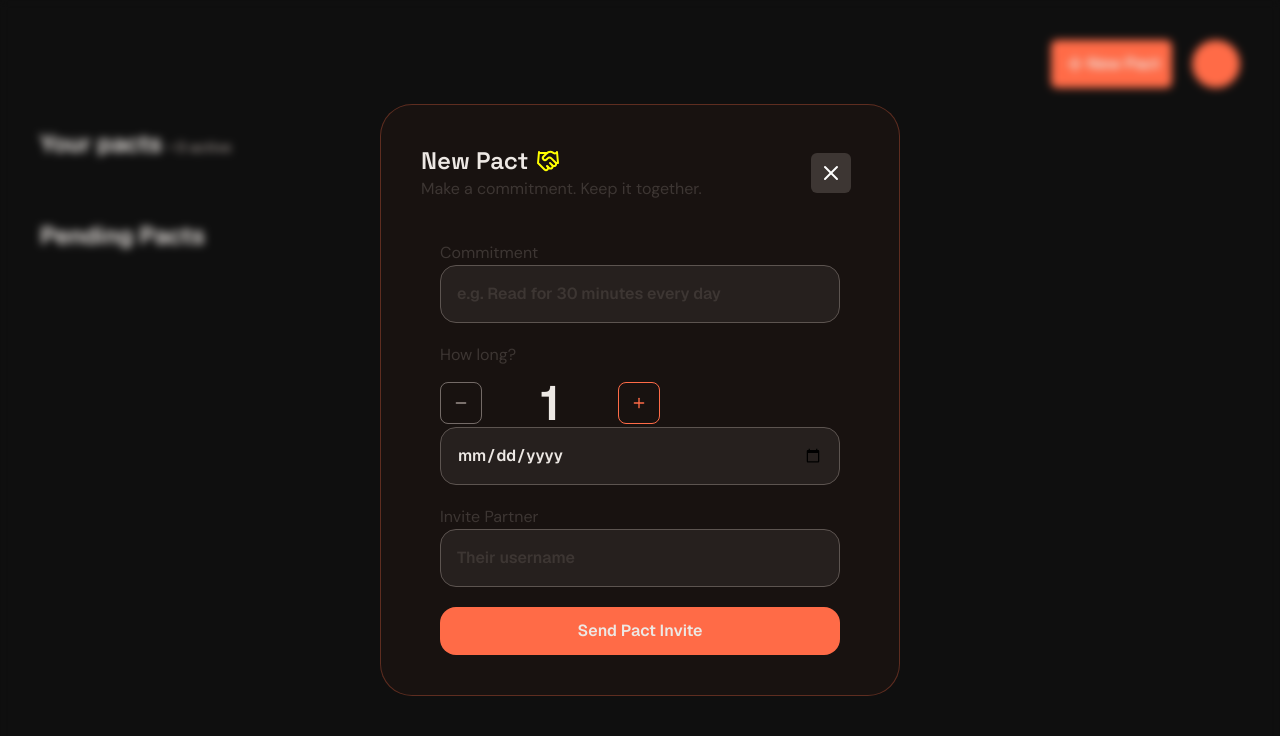
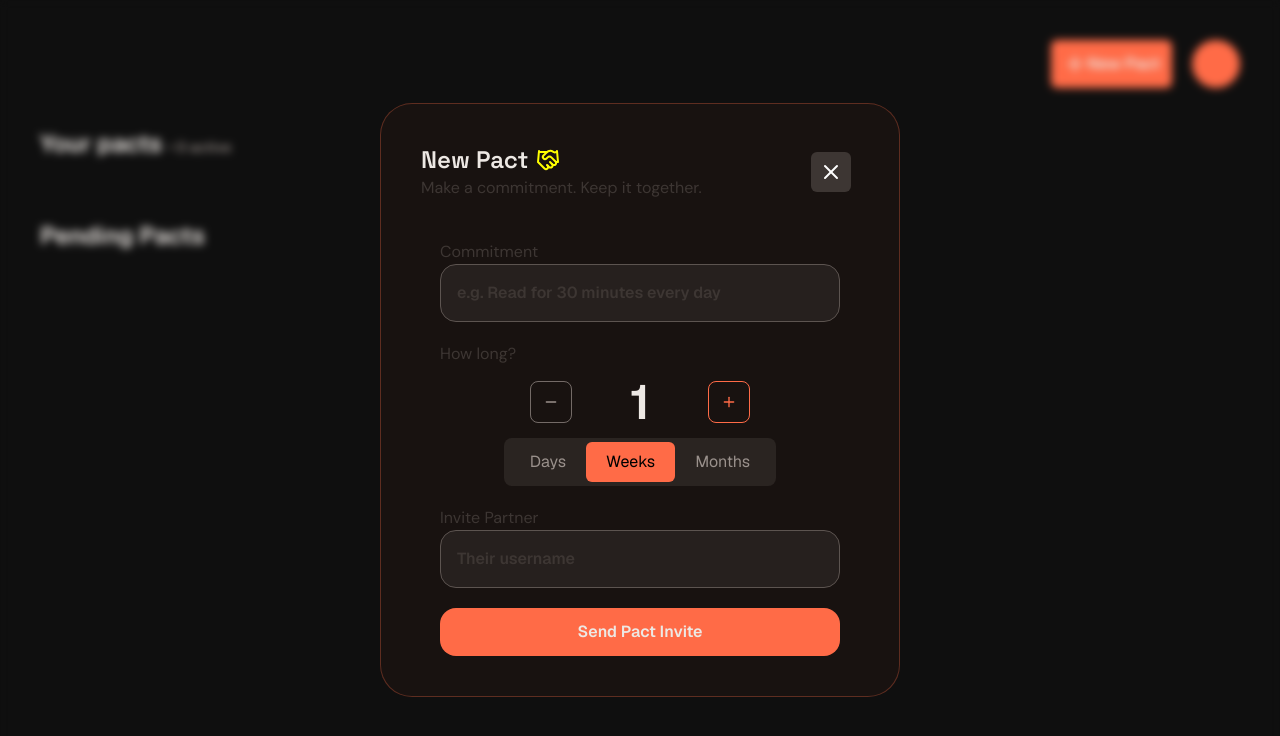
Before and after one commit to jordanfulawka/pact, a Next.js app in the folder client/: page /dashboard in a window 1280 px wide. Both pictures are taken after a click on the button "New Pact". Shown: the top 736 px of the page. Built offline with nearby package versions, Linux system fonts and the light colour scheme.

Commit message:
feat: replace end-date picker with duration + unit selector for new pacts

```diff
--- a/client/components/CreatePactModal.tsx
+++ b/client/components/CreatePactModal.tsx
@@ -88,10 +88,12 @@ function CreatePactModal({
                 className='p-4 bg-text-tertiary/40 w-100 rounded-2xl text-text-primary font-semibold border border-text-label focus:border-primary-accent focus:outline focus:outline-primary-accent'
               />
             </div>
-            <div className='flex flex-col'>
+            <div className='flex flex-col w-100 '>
               <label className='font-body text-text-tertiary'>How long?</label>
-              <div className='flex items-center justify-between gap-8 mt-3 w-55'>
+              <div className=' flex flex-col items-center gap-3'>
+                <div className='flex items-center justify-between gap-8 mt-3 w-55 '>
                   <button
+                    type='button'
                     className='border border-text-secondary/70 w-fit p-3 rounded-lg'
                     onClick={() => {
                       if (duration === 1) return;
@@ -104,18 +106,49 @@ function CreatePactModal({
                     {duration}
                   </span>
                   <button
+                    type='button'
                     className='border border-primary-accent w-fit p-3 rounded-lg'
                     onClick={() => setDuration((prev) => prev + 1)}
                   >
                     <Plus color='#ff6b47' size={16} />
                   </button>
                 </div>
-              <input
-                type='date'
-                value={endDate}
-                onChange={(e) => setEndDate(e.target.value)}
-                className='p-4 bg-text-tertiary/40 w-100 rounded-2xl text-text-primary font-semibold border border-text-label focus:border-primary-accent focus:outline focus:outline-primary-accent'
-              />
+                <div className='flex justify-around bg-text-tertiary/50 w-fit rounded-lg px-1.5 py-1'>
+                  <button
+                    type='button'
+                    className={`py-2 px-5 rounded-md ${durationUnit === 'days' ? 'bg-primary-accent ' : ''}`}
+                    onClick={() => setDurationUnit('days')}
+                  >
+                    <span
+                      className={` ${durationUnit === 'days' ? 'text-black' : 'text-text-secondary'}`}
+                    >
+                      Days
+                    </span>
+                  </button>
+                  <button
+                    type='button'
+                    className={`py-2 px-5 rounded-md ${durationUnit === 'weeks' ? 'bg-primary-accent' : ''}`}
+                    onClick={() => setDurationUnit('weeks')}
+                  >
+                    <span
+                      className={` ${durationUnit === 'weeks' ? 'text-black' : 'text-text-secondary'}`}
+                    >
+                      Weeks
+                    </span>
+                  </button>
+                  <button
+                    type='button'
+                    className={`py-2 px-5 rounded-md ${durationUnit === 'months' ? 'bg-primary-accent' : ''}`}
+                    onClick={() => setDurationUnit('months')}
+                  >
+                    <span
+                      className={` ${durationUnit === 'months' ? 'text-black' : 'text-text-secondary'}`}
+                    >
+                      Months
+                    </span>
+                  </button>
+                </div>
+              </div>
             </div>
             <div className='flex flex-col'>
               <label className='font-body text-text-tertiary'>
--- a/client/components/PendingPactCard.tsx
+++ b/client/components/PendingPactCard.tsx
@@ -1,8 +1,10 @@
 'use client';
 
 import { usePact } from '@/contexts/PactProvider';
+import { useSocket } from '@/contexts/SocketProvider';
 import { Pact } from '@/lib/types';
-import { Check, X } from 'lucide-react';
+import { Check, X, Clock } from 'lucide-react';
+import { useEffect } from 'react';
 
 function parseDateOnly(date: string) {
   const [year, month, day] = date.split('-').map(Number);
@@ -11,6 +13,18 @@ function parseDateOnly(date: string) {
 
 function PendingPactCard({ pact }: { pact: Pact }) {
   const { acceptPact, rejectPact } = usePact();
+  const { fetchPacts } = usePact();
+  const { socket } = useSocket();
+
+  useEffect(() => {
+    if (!socket) return;
+
+    socket.on('pact_delete', fetchPacts);
+
+    return () => {
+      socket.off('pact_delete', fetchPacts);
+    };
+  });
 
   return (
     <div className='w-75 border border-primary-accent/20 rounded-xl bg-background-modal p-5'>
@@ -28,13 +42,20 @@ function PendingPactCard({ pact }: { pact: Pact }) {
         </div>
       </div>
       <div className='pt-5 font-headings text-2xl'>{pact.title}</div>
-      <p className='text-text-secondary/80 tracking-wide font-light text-sm'>
-        Ends{' '}
+      <div className='flex items-center gap-1'>
+        <Clock size={16} color='#9a918c' />
+        <p className='text-text-secondary/80 tracking-wide font-light text-sm'>
+          {/* Ends{' '}
         {parseDateOnly(pact.end_date).toLocaleDateString('en-US', {
           month: 'long',
           day: 'numeric',
-        })}
-      </p>
+          })} */}
+          {pact.duration_value}{' '}
+          {pact.duration_value > 1
+            ? pact.duration_unit
+            : pact.duration_unit.slice(0, -1)}
+        </p>
+      </div>
       <div className='flex gap-3 pt-3'>
         <button
           className='border border-text-secondary/20 rounded-full h-12 w-12 flex justify-center items-center'
```
Lines whose indentation alone changed are shown as unchanged.
